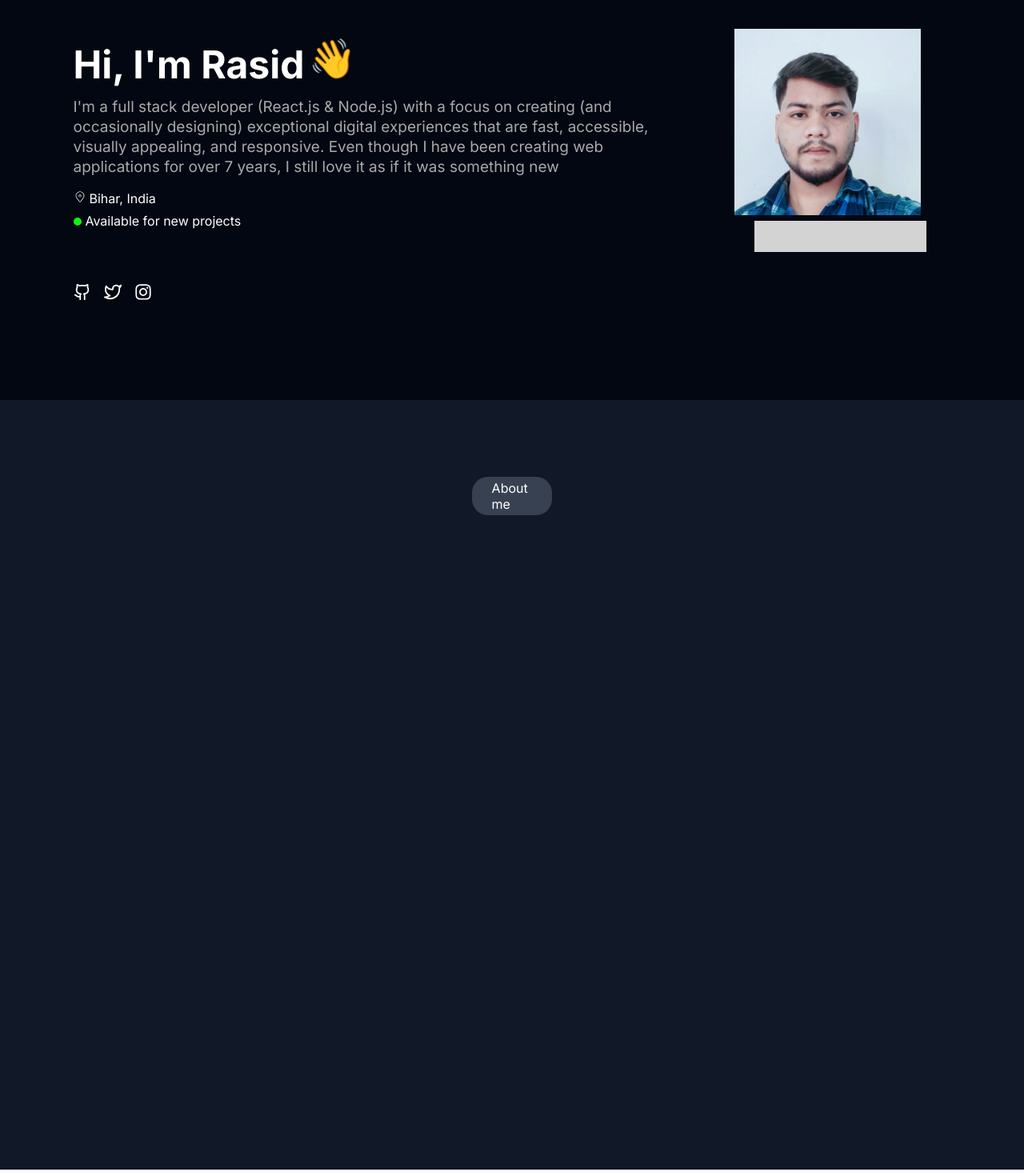
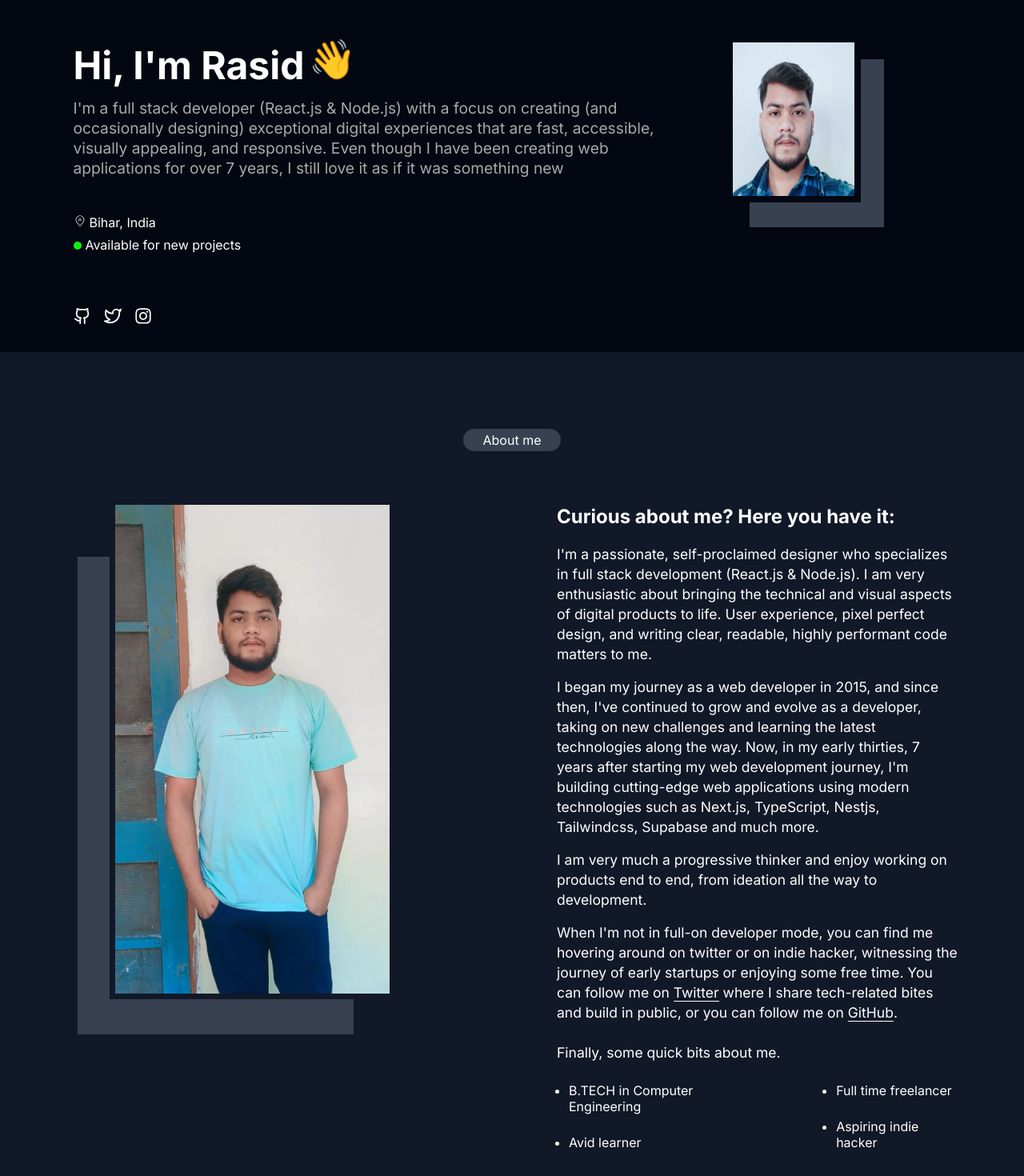
Before and after one commit to rashidekbal/DevPortfolio, a React (Create React App) app: page / in a window 1280 px wide. Shown: the part 120-1590 px from the top of the page at 80% size. Built offline with nearby package versions, Linux system fonts and the light colour scheme.

Commit message:
finish unresponsive about

```diff
--- a/src/components/About.jsx
+++ b/src/components/About.jsx
@@ -1,5 +1,6 @@
 import React from "react";
 import style from "../stylings/About.module.css";
+import avatar from "../icons/bigavatar.jpg";
 function About({ isDark }) {
   return (
     <div
@@ -11,6 +12,94 @@ function About({ isDark }) {
       <p className={isDark ? style.pageHeaderDark : style.pageHeaderLight}>
         About me
       </p>
+
+      <div className={style.innerMain}>
+        <div className={style.sections}>
+          <div
+            className={isDark ? style.imageHolderDark : style.imageHolderLight}
+          >
+            <img src={avatar} alt="Avatar" />
+          </div>
+        </div>
+        <div className={style.sections}>
+          <p className={style.AboutInfoHeader}>
+            Curious about me? Here you have it:
+          </p>
+          <div>
+            <p className={style.simpleText}>
+              I'm a passionate, self-proclaimed designer who specializes in full
+              stack development (React.js & Node.js). I am very enthusiastic
+              about bringing the technical and visual aspects of digital
+              products to life. User experience, pixel perfect design, and
+              writing clear, readable, highly performant code matters to me.
+            </p>
+          </div>
+          <div>
+            <p className={style.simpleText}>
+              I began my journey as a web developer in 2015, and since then,
+              I've continued to grow and evolve as a developer, taking on new
+              challenges and learning the latest technologies along the way.
+              Now, in my early thirties, 7 years after starting my web
+              development journey, I'm building cutting-edge web applications
+              using modern technologies such as Next.js, TypeScript, Nestjs,
+              Tailwindcss, Supabase and much more.
+            </p>
+          </div>
+          <div>
+            <p className={style.simpleText}>
+              I am very much a progressive thinker and enjoy working on products
+              end to end, from ideation all the way to development.
+            </p>
+          </div>
+          <div>
+            <p className={style.simpleText}>
+              When I'm not in full-on developer mode, you can find me hovering
+              around on twitter or on indie hacker, witnessing the journey of
+              early startups or enjoying some free time. You can follow me on{" "}
+              <span>
+                <a
+                  href="https://github.com/rashidekbal"
+                  style={{ all: "unset", borderBottom: "1px solid" }}
+                >
+                  Twitter
+                </a>
+              </span>{" "}
+              where I share tech-related bites and build in public, or you can
+              follow me on{" "}
+              <span>
+                <a
+                  href="https://github.com/rashidekbal"
+                  style={{ all: "unset", borderBottom: "1px solid" }}
+                >
+                  GitHub
+                </a>
+              </span>
+              .
+            </p>
+          </div>
+          <div>
+            <p className={style.simpleText} style={{ margin: "25px 0" }}>
+              Finally, some quick bits about me.
+            </p>
+            <ul className={style.list}>
+              <div>
+                <li>B.TECH in Computer Engineering</li>
+                <li>Avid learner</li>
+              </div>
+              <div>
+                <li>Full time freelancer</li>
+                <li>Aspiring indie hacker</li>
+              </div>
+            </ul>
+          </div>
+          <div>
+            <p className={style.simpleText}>
+              One last thing, I'm available for freelance work, so feel free to
+              reach out and say hello! I promise I don't bite 😉
+            </p>
+          </div>
+        </div>
+      </div>
     </div>
   );
 }
--- a/src/stylings/About.module.css
+++ b/src/stylings/About.module.css
@@ -1,32 +1,94 @@
 .DarkAboutConatinerMain {
   background-color: #111827;
-  height: 962px;
+
   width: 100%;
   padding: 96px 80px;
   transition: all;
   transition-duration: 1s;
+  text-align: center;
 }
 .LightAboutConatinerMain {
   background-color: #f9fafb;
-  height: 962px;
+
   width: 100%;
   padding: 96px 80px;
   transition: all;
   transition-duration: 1s;
+  text-align: center;
 }
 .pageHeaderDark {
   background-color: #374151;
   color: white;
-  width: 9%;
+  display: inline-block;
   padding: 4px 25px;
   border-radius: 20px;
-  margin: 0 auto;
+  margin-bottom: 6%;
 }
 .pageHeaderLight {
   background-color: #e5e7eb;
   color: black;
-  width: 9%;
+  display: inline-block;
   padding: 4px 25px;
   border-radius: 20px;
   margin: 0 auto;
+  margin-bottom: 6%;
 }
+.innerMain {
+  height: 100%;
+  width: 100%;
+  display: flex;
+  gap: 10%;
+}
+.sections {
+  width: 50%;
+  height: 100%;
+}
+.AboutInfoHeader {
+  font-weight: bold;
+  font-size: 1.5rem;
+  margin-bottom: 20px;
+  text-align: left;
+}
+.simpleText {
+  text-align: left;
+  margin: 16px 0;
+  font-size: 17.5px;
+  line-height: 25px;
+}
+.list {
+  display: flex;
+}
+.list div:nth-child(2) {
+  margin-left: 15%;
+}
+.list div li {
+  margin-bottom: 25px;
+  text-align: left;
+  margin-left: 15px;
+}
+.imageHolderDark {
+  background-color: #374151;
+  padding: 40px;
+  margin-top: 65px;
+  display: inline-block;
+  margin-right: 25%;
+}
+.imageHolderDark img {
+  width: 350px;
+  margin-top: -105px;
+  margin-right: -85px;
+  border-left: 7px solid #111827;
+  border-bottom: 7px solid #111827;
+}
+.imageHolderLight {
+  background-color: grey;
+  padding: 10px;
+  display: inline-block;
+}
+.imageHolderLight img {
+  height: 350px;
+  margin-top: -25px;
+  margin-right: -15px;
+  border-left: 7px solid white;
+  border-bottom: 7px solid white;
+}
--- a/src/stylings/Header.module.css
+++ b/src/stylings/Header.module.css
@@ -22,7 +22,14 @@
   gap: 10px;
 }
 .subDiv {
-  width: 50%;
+  width: 80%;
+  height: 100%;
+  display: flex;
+  align-items: center;
+  justify-content: flex-end;
+}
+.subDiv:nth-child(1) {
+  width: 20%;
   height: 100%;
   display: flex;
   align-items: center;
@@ -36,10 +43,13 @@
 .navList {
   list-style-type: none;
   display: flex;
-  justify-content: space-evenly;
+  justify-content: flex-end;
   align-items: center;
   width: 100%;
   height: 100%;
+}
+.navList li {
+  margin-left: 5%;
 }
 .link {
   all: unset;
--- a/src/stylings/Me.module.css
+++ b/src/stylings/Me.module.css
@@ -1,5 +1,4 @@
 .LightMainDiv {
-  height: 552px;
   width: 100%;
   background-color: white;
   padding: 96px 80px;
@@ -8,7 +7,6 @@
 }
 
 .DarkMainDiv {
-  height: 552px;
   width: 100%;
   background-color: #030712;
   padding: 96px 80px;
@@ -24,26 +22,27 @@
   justify-content: space-around;
 }
 .section {
-  height: 100%;
+  height: 300px;
   width: 30%;
+
+  position: relative;
 }
 .section:nth-child(1) {
   width: 65%;
 
-  display: block;
+  position: static;
 }
 .name {
   font-size: 3rem;
   font-weight: bold;
-  height: 72px;
+
   display: flex;
   align-items: center;
 }
 .Darkinfo {
   color: darkgrey;
-  height: 72px;
   word-break: inherit;
-  font-size: 19px;
+  font-size: 1.2rem;
   margin-top: 5px;
   line-height: 25px;
 }
@@ -51,7 +50,7 @@
   color: rgb(58, 57, 57);
   height: 72px;
   word-break: inherit;
-  font-size: 19px;
+  font-size: 1.2rem;
   margin-top: 5px;
   line-height: 25px;
 }
@@ -93,39 +92,42 @@
   font-size: 22px;
 }
 
-.avatarLight {
-  width: 240px;
-  margin-top: -25px;
-  margin-left: -25px;
-  border-right: 7px solid white;
-  border-bottom: 7px solid white;
+.imageHolderDark {
+  background-color: #374151;
+  height: 70%;
+  width: 50%;
+  top: 10%;
+  left: 25%;
+  position: absolute;
+}
+.imageHolderLight {
+  position: absolute;
+  background-color: #e5e7eb;
+  height: 70%;
+  width: 50%;
+  top: 10%;
+  left: 25%;
+}
+
+.avatarDark {
   transition: all;
   transition-duration: 1s;
+  height: 95%;
+  width: 95%;
+  position: absolute;
+  top: -10%;
+  left: -12%;
+  border-bottom: 8px solid #030712;
+  border-right: 8px solid #030712;
 }
-.avatarDark {
-  width: 240px;
-  margin-top: -25px;
-  margin-left: -25px;
-  border-right: 7px solid #030712;
-  border-bottom: 7px solid #030712;
+.avatarLight {
   transition: all;
   transition-duration: 1s;
+  height: 95%;
+  width: 95%;
+  position: absolute;
+  top: -10%;
+  left: -12%;
+  border-bottom: 8px solid white;
+  border-right: 8px solid white;
 }
-.imageHolderDark {
-  background-color: lightgrey;
-  width: 64%;
-  height: 70.5%;
-  margin-top: 5%;
-  margin-left: 27%;
-  transition: all;
-  transition-duration: 1s;
-}
-.imageHolderLight {
-  background-color: grey;
-  width: 64%;
-  height: 70.5%;
-  margin-top: 5%;
-  margin-left: 27%;
-  transition: all;
-  transition-duration: 1s;
-}
```
Also changed, not shown: src/icons/bigavatar.jpg (added).
